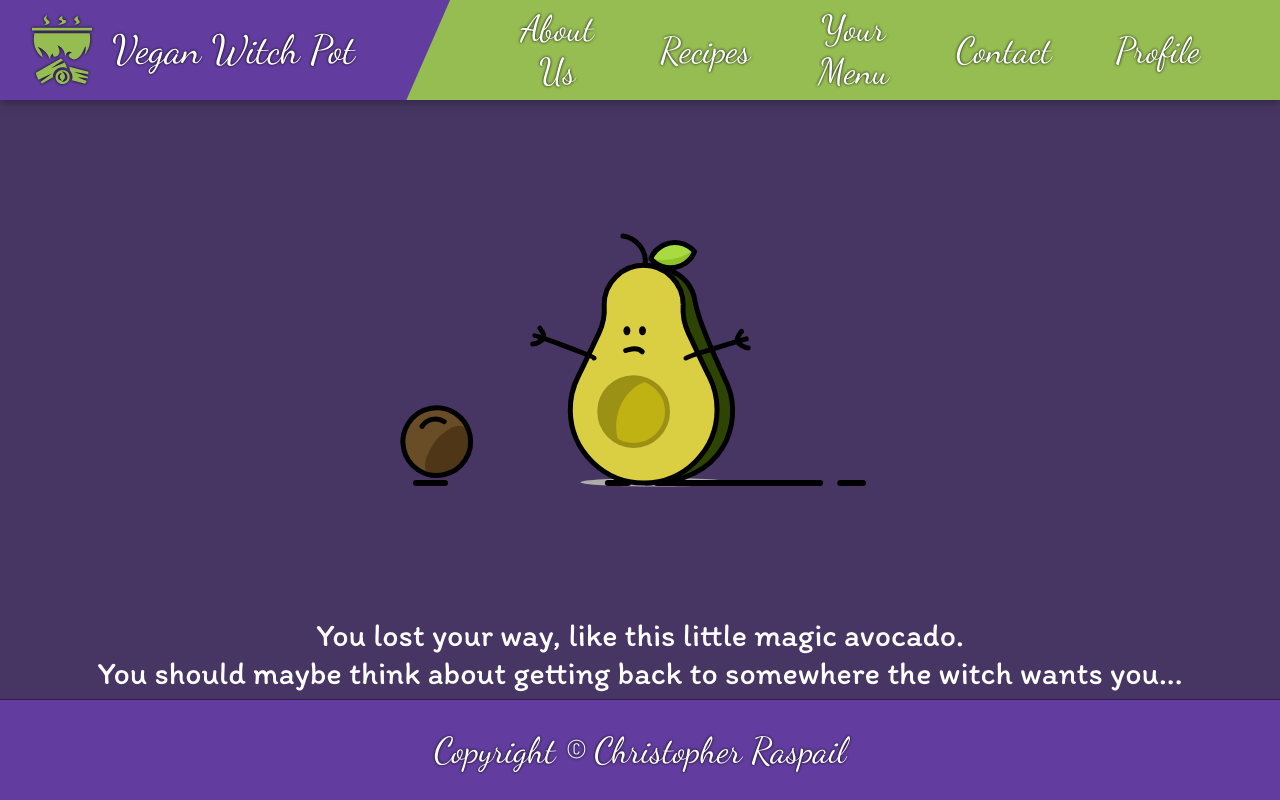
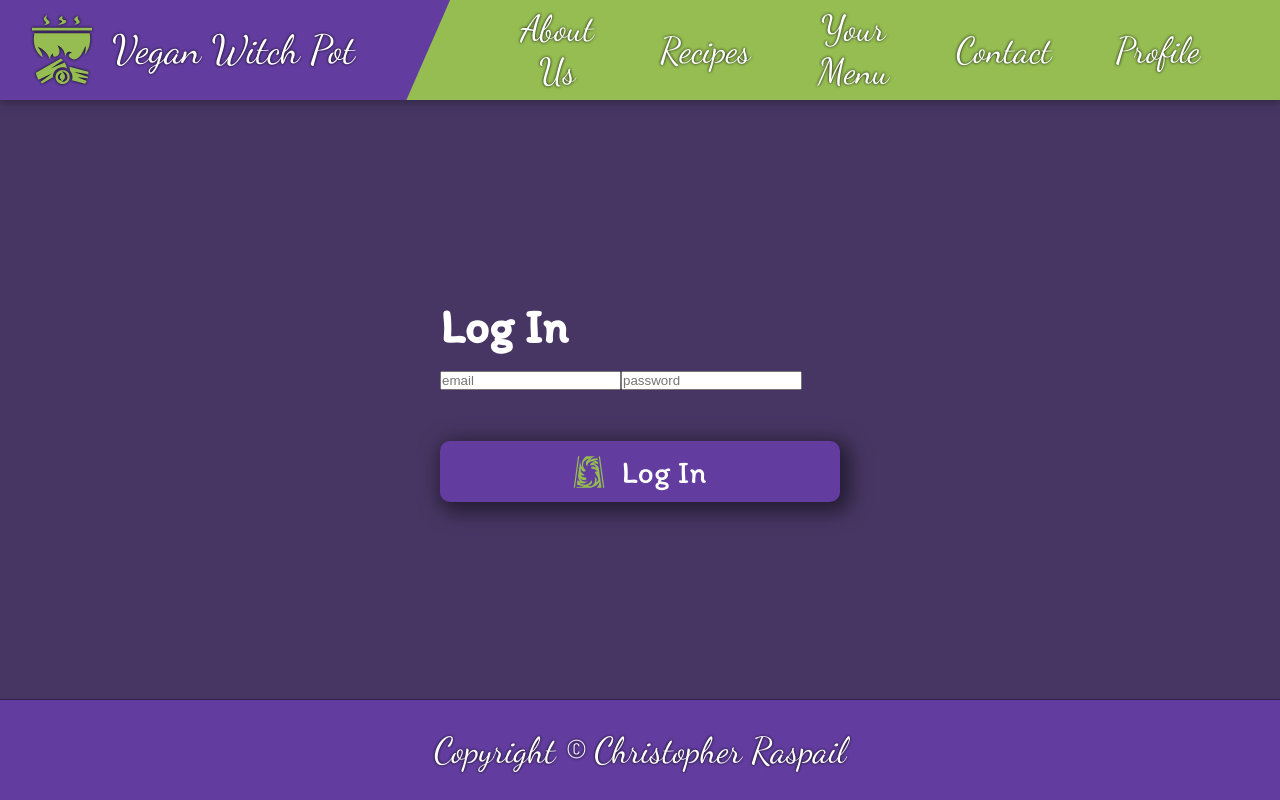
Before and after one commit to Laynaria/Vegan-Witch-Pot, a React (Vite) app in the folder frontend/: page /login in a window 1280 px wide. Both pictures are taken after a click on the button "Enter". Built offline with nearby package versions, Linux system fonts and the light colour scheme; no server answers.

Commit message:
basic structure for login page done, have to create the handlesubmit function and work on the form scss to finish this page

```diff
--- /dev/null
+++ b/frontend/src/components/Authentification/LogIn.scss
@@ -0,0 +1 @@
+@import "../../assets/variables";
--- a/frontend/src/pages/Error.jsx
+++ b/frontend/src/pages/Error.jsx
@@ -3,13 +3,13 @@ import avocado from "@assets/lotties/avocado_error.json";
 
 export default function Error() {
   return (
-    <main>
+    <>
       <Player autoplay loop src={avocado} />
       <p>You lost your way, like this little magic avocado.</p>
       <p>
         You should maybe think about getting back to somewhere the witch wants
         you...
       </p>
-    </main>
+    </>
   );
 }
--- /dev/null
+++ b/frontend/src/pages/LogIn.jsx
@@ -0,0 +1,50 @@
+// import { useNavigate } from "react-router-dom";
+import { useState } from "react";
+// import instance from "@services/instance";
+import ButtonRecipe from "@components/Recipes/ButtonRecipe";
+import icon from "@assets/icons/login.svg";
+
+export default function LogIn() {
+  const [loginInfo, setLoginInfo] = useState({
+    email: "",
+    password: "",
+  });
+
+  // const navigate = useNavigate();
+
+  const handleChangeLogin = (e) => {
+    const { name, value } = e.target;
+    setLoginInfo({ ...loginInfo, [name]: value });
+  };
+
+  return (
+    <section className="Authentification">
+      <h1>Log In</h1>
+      <form>
+        <label>
+          <input
+            type="email"
+            name="email"
+            placeholder="email"
+            value={loginInfo.email}
+            onChange={handleChangeLogin}
+          />
+        </label>
+        <label>
+          <input
+            type="password"
+            name="password"
+            placeholder="password"
+            value={loginInfo.password}
+            onChange={handleChangeLogin}
+          />
+        </label>
+      </form>
+      <ButtonRecipe
+        icon={icon}
+        text="Log In"
+        // handleClick={handleSubmit}
+      />
+    </section>
+  );
+}
--- a/frontend/src/router/router.jsx
+++ b/frontend/src/router/router.jsx
@@ -4,6 +4,9 @@ import Layout from "@components/Layout/Layout";
 
 import Error from "@pages/Error";
 import Recipes from "@components/Home/Recipes";
+
+import LogIn from "@pages/LogIn";
+
 import AddRecipe from "@pages/AddRecipe";
 import EditRecipe from "@pages/EditRecipe";
 
@@ -16,6 +19,9 @@ export default function Router() {
           <Route path="/" element={<Home />} />
           <Route path="*" element={<Error />} />
           <Route path="/recipes" element={<Recipes />} />
+
+          <Route path="/login" element={<LogIn />} />
+
           <Route path="/add-recipe" element={<AddRecipe />} />
           <Route path="/edit-recipe/:id" element={<EditRecipe />} />
         </Route>
```
Also changed, not shown: frontend/src/assets/icons/login.svg (added).
